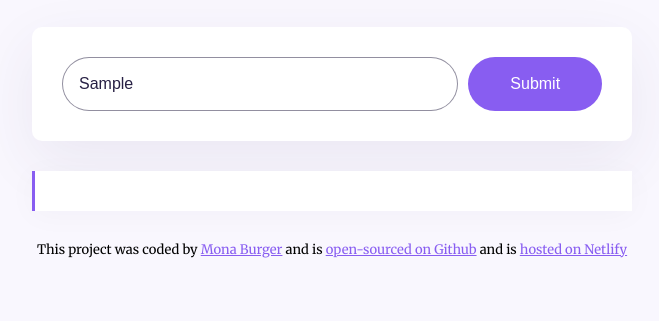
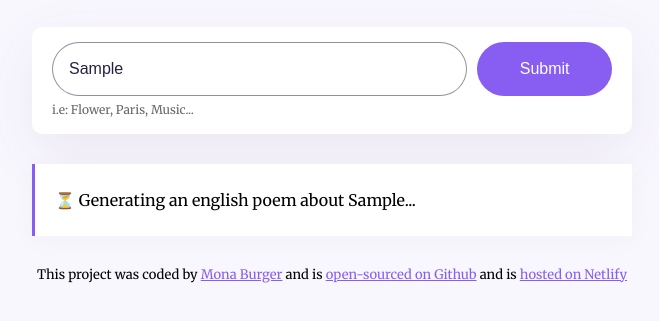
Before and after one commit to MonaBurger/AI-poem-generator, a plain HTML site: page index.html in a window 1280 px wide. Both pictures are taken after typing "Sample" into the empty fields and a click on the input "Submit". Shown: the part 177-498 px from the top of the page, without its empty margins (308-967 px from the left). Drawn offline with nearby package versions, Linux system fonts and the light colour scheme; no server answers.

Commit message:
improved the UX

```diff
--- a/index.html
+++ b/index.html
@@ -20,20 +20,22 @@
         <h1>AI English Poem Generator!</h1>
       </header>
       <main>
+        <div class="form-container">
           <form id="poem-generator">
             <input
               type="text"
               id="user-instructions"
-            placeholder="Enter the topic of the english poem"
+              placeholder="Enter the topic of an english poem"
               autofocus
               required
               class="instructions"
             />
             <input type="submit" value="Submit" class="submit-button" />
           </form>
+          <div class="hint">i.e: Flower, Paris, Music...</div>
+        </div>
+        <div class="poem hidden" id="poem"></div>
       </main>
-
-      <div class="poem" id="poem"></div>
       <footer>
         This project was coded by
         <a href="https://github.com/MonaBurger" target="_blank">Mona Burger</a>
--- a/src/index.js
+++ b/src/index.js
@@ -18,6 +18,10 @@ function generatePoem(event) {
     "You are a romantic poem expert and love to write short poems. Your mission is to write a poem with EXACTLY 4 lines in basic HTML and separate each line with a < /br>. Do not include a title to the poem. Make sure to follow the user instructions. Sign the poem with `Shecodes AI` inside a <strong> element at the END of the poem, always at the end, NOT - NEVER - at the beginning";
   let apiUrl = `https://api.shecodes.io/ai/v1/generate?prompt=${prompt}&context=${context}&key=${apiKey}`;
 
+  let poemElement = document.querySelector("#poem");
+  poemElement.classList.remove("hidden");
+  poemElement.innerHTML = `<div class="blink">⏳ Generating an english poem about ${instructionsInput.value}...<blink/>`;
+
   console.log("Generating poem");
   console.log(`Prompt: ${prompt}`);
   console.log(`Context: ${context}`);
--- a/src/style.css
+++ b/src/style.css
@@ -16,12 +16,7 @@ h1 {
 }
 
 form {
-  padding: 30px;
-  background-color: white;
-  border-radius: 10px;
   display: flex;
-  box-shadow: 0px 20px 60px rgba(65, 50, 100, 0.08);
-  margin-bottom: 30px;
 }
 
 a {
@@ -69,6 +64,35 @@ footer {
   box-shadow: 0px 4px 30px 0px rgba(39, 33, 66, 0.03);
 }
 
+.hidden {
+  display: none;
+}
+
 .poem strong {
   color: #885df1;
 }
+
+.form-container {
+  padding: 15px 20px;
+  background-color: white;
+  border-radius: 10px;
+  box-shadow: 0px 20px 60px rgba(65, 50, 100, 0.08);
+  margin-bottom: 30px;
+}
+
+.hint {
+  line-height: 1.5;
+  font-size: 12px;
+  margin-top: 5px;
+  opacity: 0.6;
+}
+
+.blink {
+  animation: blinker 1s steps(5, start) infinite;
+}
+
+@keyframes blinker {
+  to {
+    visibility: hidden;
+  }
+}
```
Lines whose indentation alone changed are shown as unchanged.
